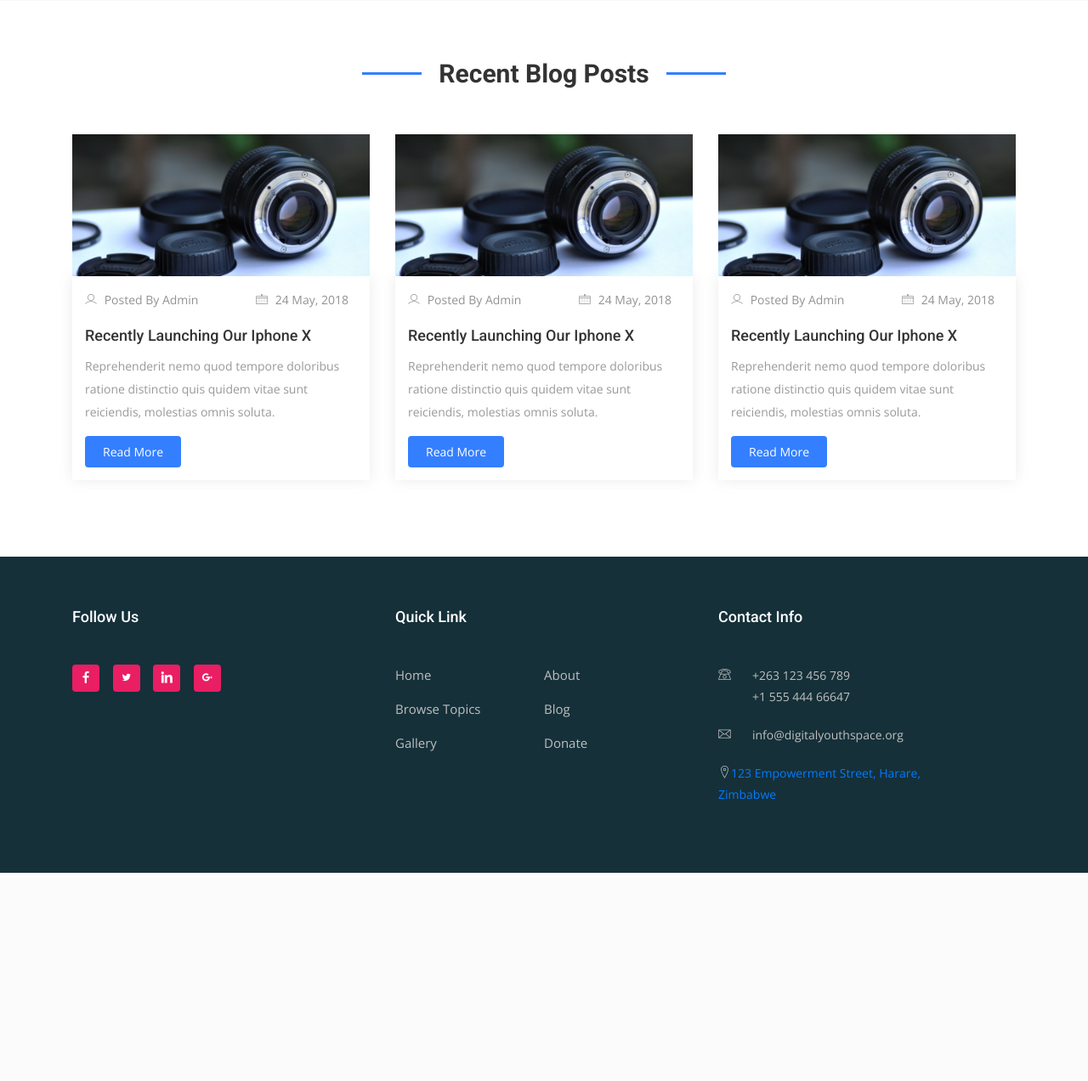
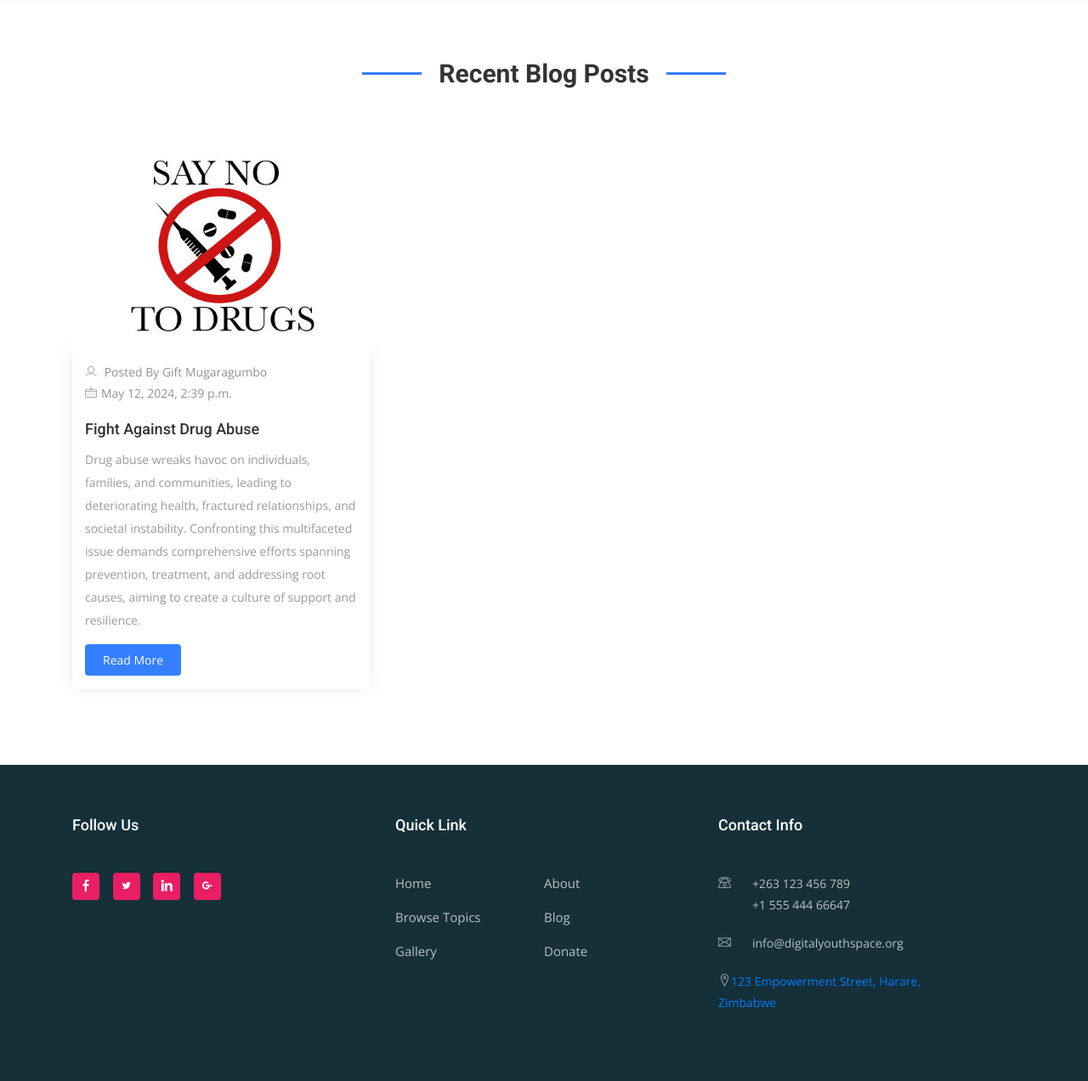
Before and after one commit to Gift-Zw/digital-youth-space, a Django app: page / in a window 1280 px wide. Shown: the part 2523-3795 px from the top of the page at 85% size. Before the commit the page ends 3550 px from the top, so only its background shows below. Run offline with Django 5.2, Linux system fonts and the light colour scheme; data comes from the database, SQL or seed files in the repository; some libraries are stand-ins or nearby versions; some web fonts are replaced.

Commit message:
COmpleted Home page

```diff
--- a/core/views.py
+++ b/core/views.py
@@ -11,8 +11,10 @@ from .models import ContactMessage
 
 
 def home_view(request):
+
     context = {
         'home_nav': 'active',
+        'blog_posts': BlogItem.objects.all()[:3]
     }
     return render(request, 'home.html', context)
 
--- a/templates/home.html
+++ b/templates/home.html
@@ -267,84 +267,33 @@
             Recent Blog Posts
         </h2>
         <div class="row">
+                    {% for post in blog_posts %}
             <div class="col-lg-4 col-md-6 col-xs-12 blog-item">
 
                 <div class="blog-item-wrapper">
                     <div class="blog-item-img">
-                        <a href="single-post.html">
-                            <img src="{% static 'assets/img/blog/img-1.jpg' %}" alt="">
+                        <a href="{% url 'blog-detail' post.id %}">
+                            <img src="{{ post.cover_image.url }}" alt="">
                         </a>
                     </div>
                     <div class="blog-item-text">
                         <div class="meta-tags">
                             <span class="user float-left"><a href="#"><i
-                                    class="lni-user"></i> Posted By Admin</a></span>
-                            <span class="date float-right"><i class="lni-calendar"></i> 24 May, 2018</span>
+                                    class="lni-user"></i> Posted By {{ post.posted_by.full_name }}</a></span>
+                            <span class="date float-left"><i class="lni-calendar"></i>{{ post.date_posted }}</span>
                         </div>
                         <h3>
-                            <a href="single-post.html">Recently Launching Our Iphone X</a>
+                            <a href="{% url 'blog-detail' post.id %}">{{ post.title }}</a>
                         </h3>
                         <p>
-                            Reprehenderit nemo quod tempore doloribus ratione distinctio quis quidem vitae sunt
-                            reiciendis, molestias omnis soluta.
+                            {{ post.short_description }}
                         </p>
-                        <a href="single-post.html" class="btn btn-common">Read More</a>
+                        <a href="{% url 'blog-detail' post.id %}" class="btn btn-common">Read More</a>
                     </div>
                 </div>
 
             </div>
-            <div class="col-lg-4 col-md-6 col-xs-12 blog-item">
-
-                <div class="blog-item-wrapper">
-                    <div class="blog-item-img">
-                        <a href="single-post.html">
-                            <img src="{% static 'assets/img/blog/img-1.jpg' %}" alt="">
-                        </a>
-                    </div>
-                    <div class="blog-item-text">
-                        <div class="meta-tags">
-                            <span class="user float-left"><a href="#"><i
-                                    class="lni-user"></i> Posted By Admin</a></span>
-                            <span class="date float-right"><i class="lni-calendar"></i> 24 May, 2018</span>
-                        </div>
-                        <h3>
-                            <a href="single-post.html">Recently Launching Our Iphone X</a>
-                        </h3>
-                        <p>
-                            Reprehenderit nemo quod tempore doloribus ratione distinctio quis quidem vitae sunt
-                            reiciendis, molestias omnis soluta.
-                        </p>
-                        <a href="single-post.html" class="btn btn-common">Read More</a>
-                    </div>
-                </div>
-
-            </div>
-            <div class="col-lg-4 col-md-6 col-xs-12 blog-item">
-
-                <div class="blog-item-wrapper">
-                    <div class="blog-item-img">
-                        <a href="single-post.html">
-                            <img src="{% static 'assets/img/blog/img-1.jpg' %}" alt="">
-                        </a>
-                    </div>
-                    <div class="blog-item-text">
-                        <div class="meta-tags">
-                            <span class="user float-left"><a href="#"><i
-                                    class="lni-user"></i> Posted By Admin</a></span>
-                            <span class="date float-right"><i class="lni-calendar"></i> 24 May, 2018</span>
-                        </div>
-                        <h3>
-                            <a href="single-post.html">Recently Launching Our Iphone X</a>
-                        </h3>
-                        <p>
-                            Reprehenderit nemo quod tempore doloribus ratione distinctio quis quidem vitae sunt
-                            reiciendis, molestias omnis soluta.
-                        </p>
-                        <a href="single-post.html" class="btn btn-common">Read More</a>
-                    </div>
-                </div>
-
-            </div>
+            {% endfor %}
         </div>
     </div>
 </section>
```
